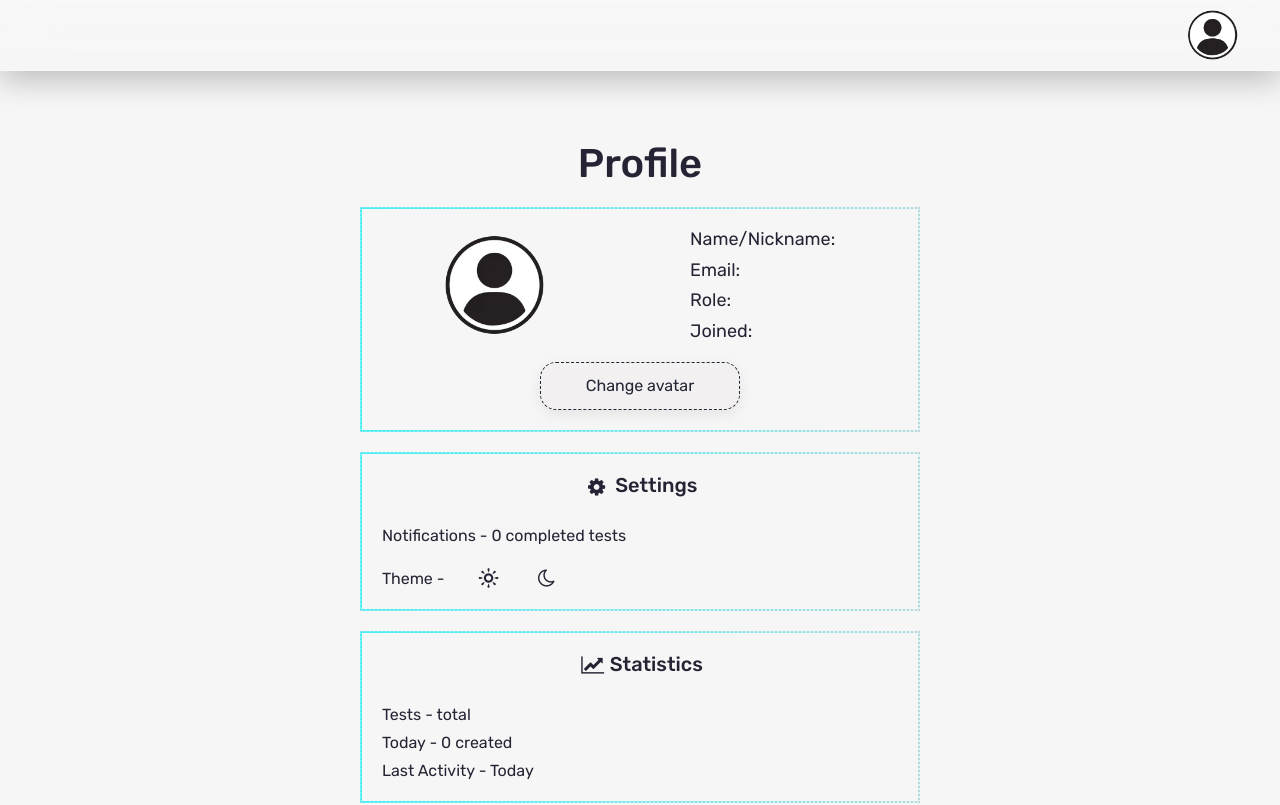
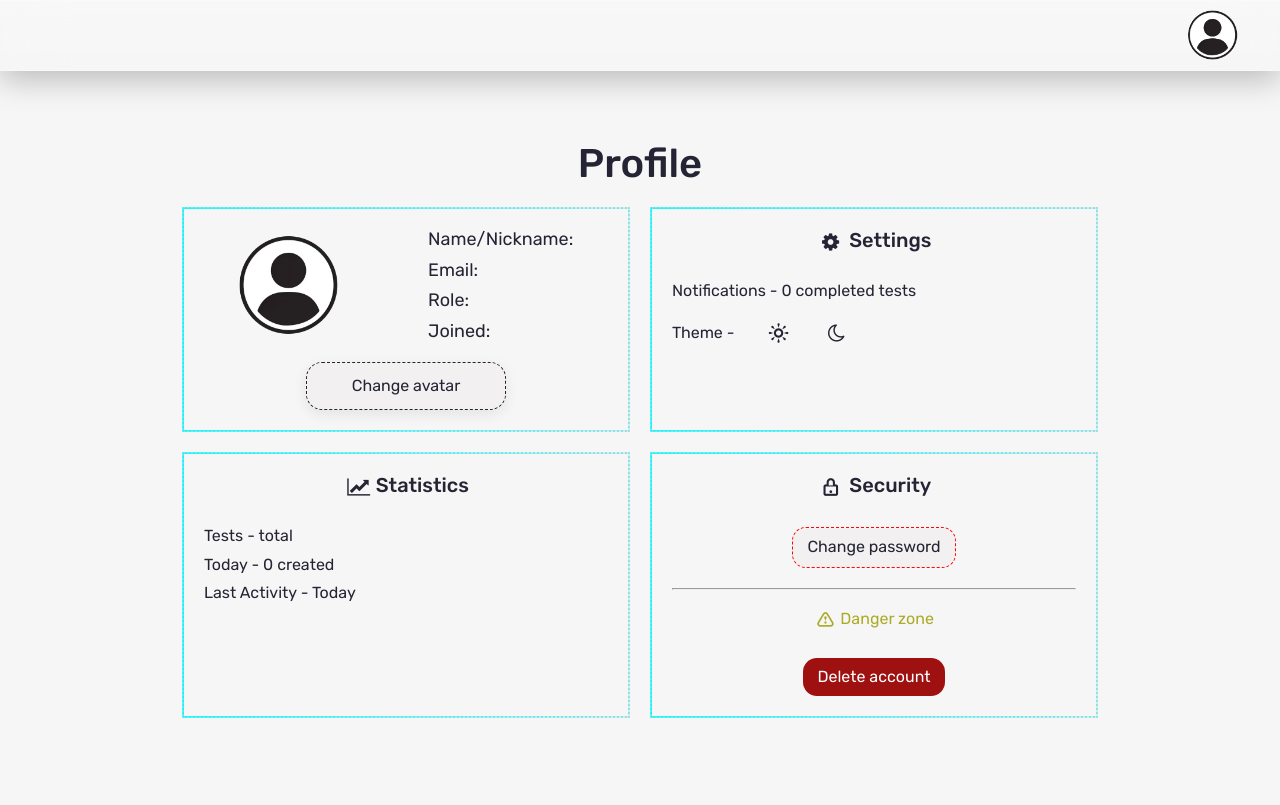
Before and after one commit to DavidP1983/test-constructor, a Next.js app: page /profile in a window 1280 px wide. Shown: the top 805 px of the page. Built offline with nearby package versions, Linux system fonts and the light colour scheme.

Commit message:
Implement animation for pages AlltestsPage/Profile

```diff
--- a/db.json
+++ b/db.json
@@ -759,9 +759,27 @@
       "id": "0d9ae1ea-cc0e-4790-aaf2-3012ddfdec91",
       "authorId": "6d767c59-fd94-491c-b14e-f15cda863322",
       "name": "Reading",
-      "createdAt": "2026-01-03",
+      "createdAt": "2026-01-04",
       "participantsCount": 0,
       "test": [
+        {
+          "id": "c483da80-44a9-4cdb-9c10-28eeddc5a0c9",
+          "type": "radio",
+          "title": "Hello",
+          "instructions": "Один вариант ответа",
+          "options": [
+            {
+              "id": "ba3087e9",
+              "question": "123",
+              "answer": true
+            },
+            {
+              "id": "1faf1f21",
+              "question": "Hello",
+              "answer": false
+            }
+          ]
+        },
         {
           "id": "0608e70e-5b50-4fea-83c2-3b26abddb385",
           "type": "checkbox",
@@ -779,22 +797,53 @@
               "answer": true
             }
           ]
-        },
+        }
+      ],
+      "result": {
+        "totalQuestions": 2,
+        "answers": 0
+      }
+    },
+    {
+      "id": "cb574a2f-d5f0-4105-9367-57314818dfbd",
+      "authorId": "6d767c59-fd94-491c-b14e-f15cda863322",
+      "name": "History",
+      "createdAt": "2026-01-04",
+      "participantsCount": 0,
+      "test": [
         {
-          "id": "c483da80-44a9-4cdb-9c10-28eeddc5a0c9",
+          "id": "7c6730c9-f1c7-404c-8e0f-9b8bcb0d2287",
           "type": "radio",
-          "title": "Hello",
+          "title": "History",
           "instructions": "Один вариант ответа",
           "options": [
             {
-              "id": "ba3087e9",
-              "question": "123",
+              "id": "d9d3a49d",
+              "question": "Hello",
               "answer": true
             },
             {
-              "id": "1faf1f21",
+              "id": "a513f434",
               "question": "Hello",
               "answer": false
+            }
+          ]
+        },
+        {
+          "id": "085afd61-a6e7-48f6-938d-83be316f3362",
+          "type": "checkbox",
+          "title": "History",
+          "instructions": "Несколько вариантов",
+          "options": [
+            {
+              "id": "bf5c2a4f",
+              "question": "Hello",
+              "answer": true
+            },
+            {
+              "id": "b42128f4",
+              "question": "Hello",
+              "answer": true
             }
           ]
         }
@@ -814,7 +863,7 @@
       "role": "Admin",
       "joined": "2025-12-24",
       "notifications": true,
-      "lastActivity": "2025-12-30",
+      "lastActivity": "2026-01-04",
       "lastLogin": "2025-12-30"
     },
     {
--- a/package.json
+++ b/package.json
@@ -13,6 +13,7 @@
     "@tanstack/react-query": "^5.83.0",
     "clsx": "^2.1.1",
     "date-fns": "^4.1.0",
+    "motion": "^12.23.26",
     "next": "^16.0.7",
     "next-themes": "^0.4.6",
     "react": "^19.2.1",
--- a/src/entities/profile-info/ui/UserInfo.tsx
+++ b/src/entities/profile-info/ui/UserInfo.tsx
@@ -12,7 +12,7 @@ export const UserInfo = ({ actions }: { actions: React.ReactNode }) => {
 
 
     return (
-        <div className={styles.profile__content}>
+        <>
             <div className={styles.profile__info}>
                 <div className={styles.profile__info_image}>
                     <Image
@@ -33,6 +33,6 @@ export const UserInfo = ({ actions }: { actions: React.ReactNode }) => {
 
             </div>
             {actions}
-        </div>
+        </>
     )
 }
--- a/src/entities/profile-info/ui/UserSecurity.tsx
+++ b/src/entities/profile-info/ui/UserSecurity.tsx
@@ -10,12 +10,12 @@ interface Props {
 export const UserSecurity = ({ changePassword, deleteAccount }: Props) => {
 
     return (
-        <div className={styles.profile__security}>
+        <>
             <h2 className={styles.profile__subtitle}><i className="icon-lock"></i> Security</h2>
             {changePassword}
             <hr />
             <h3 className={styles.profile__security_danger}><i className="icon-warning-empty"></i> Danger zone</h3>
             {deleteAccount}
-        </div>
+        </>
     )
 }
--- a/src/entities/profile-info/ui/UserSettings.tsx
+++ b/src/entities/profile-info/ui/UserSettings.tsx
@@ -6,7 +6,7 @@ import styles from '@/styles/blocks/profile.module.scss';
 export const UserSettings = ({ actions }: { actions: React.ReactNode }) => {
 
     return (
-        <div className={styles.profile__settings}>
+        <>
             <h2 className={styles.profile__subtitle}><i className="icon-cog"></i> Settings</h2>
             <div className={styles.profile__settings_notifications}>
                 <div className={styles.profile__settings_link}>
@@ -17,6 +17,6 @@ export const UserSettings = ({ actions }: { actions: React.ReactNode }) => {
                 </div>
                 {actions}
             </div>
-        </div>
+        </>
     )
 }
--- a/src/entities/profile-info/ui/UserStats.tsx
+++ b/src/entities/profile-info/ui/UserStats.tsx
@@ -11,14 +11,15 @@ export const UserStats = () => {
     const userInfo = useLoginForm(state => state.userData);
     const totalCreatedTests = useTest(state => state.totalCreatedTests);
     const lastActivity = daysSinceLastLogin(userInfo);
+
     return (
-        <div className={styles.profile__statistics}>
+        <>
             <h2 className={styles.profile__subtitle}><i className="icon-chart-line"></i> Statistics</h2>
             <div className={styles.profile__statistics_desc}>
                 <div className="desc">Tests - {userTestData?.length} total</div>
                 <div className="desc">Today - {totalCreatedTests} created</div>
                 <div className="desc">Last Activity  - {lastActivity ? `${lastActivity} days` : "Today"} </div>
             </div>
-        </div>
+        </>
     )
 }
--- a/src/styles/base/basic.scss
+++ b/src/styles/base/basic.scss
@@ -105,3 +105,9 @@ figure {
         color-scheme: dark;
     }
 }
+
+@media screen and (max-width: 992px) {
+    .container {
+        max-width: 720px;
+    }
+}
--- a/src/styles/blocks/profile.module.scss
+++ b/src/styles/blocks/profile.module.scss
@@ -23,8 +23,7 @@
     &__statistics,
     &__security {
         position: relative;
-        width: 50%;
-        margin-top: 20px;
+        width: 40%;
         padding: 20px;
         border: 2px dotted lightgray;
         z-index: 1;
@@ -72,8 +71,11 @@
 
     &__wrapper {
         display: flex;
-        flex-direction: column;
-        align-items: safe center;
+        flex-wrap: wrap;
+        justify-content: safe center;
+        align-items: stretch;
+        min-height: 200px;
+        margin-top: 20px;
         gap: 20px;
     }
 
@@ -220,3 +222,14 @@
     }
 
 }
+
+@media screen and (max-width: 992px) {
+    .profile {
+        &__content,
+        &__settings,
+        &__statistics,
+        &__security {
+            width: 100%;
+        }
+    }
+}
--- /dev/null
+++ b/src/widgets/allTests-page/animations.ts
@@ -0,0 +1,25 @@
+import { Variants } from "motion";
+
+export const tableVariants: Variants = {
+    initial: {
+        y: 30,
+        opacity: 0,
+    },
+    ready: {
+        y: 0,
+        opacity: 1,
+        transition: {
+            duration: 0.5,
+            delay: 1.5,
+            ease: 'easeOut',
+        },
+    },
+    placeholder: {
+        y: 0,
+        opacity: 0.5,
+        transition: {
+            duration: 0.2,
+            ease: 'easeOut',
+        },
+    },
+};
--- a/src/widgets/profile/ProfilePage.tsx
+++ b/src/widgets/profile/ProfilePage.tsx
@@ -8,6 +8,8 @@ import { ChangeAvatarButton } from "@/features/profile/change-avatar/ui/ChangeAv
 import { ChangeThemeButtons } from "@/features/profile/change-theme/ui/ChangeThemeButtons";
 import { ChangePasswordButton } from "@/features/profile/user-security/ui/ChangePasswordButton";
 import { DeleteAccountButton } from "@/features/profile/user-security/ui/DeleteAccountButton";
+import { motion } from "motion/react";
+import { profileVariants } from "./animations";
 
 import styles from '@/styles/blocks/profile.module.scss';
 
@@ -16,21 +18,53 @@ export const ProfilePage = () => {
     return (
         <main className={styles.profile}>
             <section aria-labelledby="profile information" className={styles.profile__section}>
-                <h1 className={styles.profile__title}>Profile</h1>
+                <motion.h1
+                    className={styles.profile__title}
+                    initial={{ y: -40, opacity: 0 }}
+                    animate={{ y: 0, opacity: 1 }}
+                    transition={{ duration: 0.5, ease: "easeOut" }}>
+                    Profile
+                </motion.h1>
                 <div className="container">
                     <div className={styles.profile__wrapper}>
+
+                        <motion.div
+                            className={styles.profile__content}
+                            variants={profileVariants}
+                            initial="initialLeft"
+                            animate="readyInfo">
                             <UserInfo
                                 actions={<ChangeAvatarButton />}
                             />
+                        </motion.div>
 
+                        <motion.div
+                            className={styles.profile__settings}
+                            variants={profileVariants}
+                            initial="initialRight"
+                            animate="readySettings">
                             <UserSettings
                                 actions={<ChangeThemeButtons />} />
+                        </motion.div>
 
+                        <motion.div
+                            className={styles.profile__statistics}
+                            variants={profileVariants}
+                            initial="initialLeft"
+                            animate="readyStats"
+                        >
                             <UserStats />
+                        </motion.div>
 
+                        <motion.div
+                            className={styles.profile__security}
+                            variants={profileVariants}
+                            initial="initialRight"
+                            animate="readySecurity">
                             <UserSecurity
                                 changePassword={<ChangePasswordButton />}
                                 deleteAccount={<DeleteAccountButton />} />
+                        </motion.div>
                     </div>
                 </div>
             </section>
--- /dev/null
+++ b/src/widgets/profile/animations.ts
@@ -0,0 +1,48 @@
+import { Variants } from "motion";
+
+export const profileVariants: Variants = {
+    initialLeft: {
+        x: -100,
+        opacity: 0,
+    },
+    initialRight: {
+        x: 100,
+        opacity: 0,
+    },
+    readyInfo: {
+        x: 0,
+        opacity: 1,
+        transition: {
+            duration: 0.5,
+            delay: 0.5,
+            ease: 'easeOut',
+        },
+    },
+    readySettings: {
+        x: 0,
+        opacity: 1,
+        transition: {
+            duration: 0.5,
+            delay: 1,
+            ease: 'easeOut',
+        },
+    },
+    readyStats: {
+        x: 0,
+        opacity: 1,
+        transition: {
+            duration: 0.5,
+            delay: 1.5,
+            ease: 'easeOut',
+        },
+    },
+    readySecurity: {
+        x: 0,
+        opacity: 1,
+        transition: {
+            duration: 0.5,
+            delay: 2,
+            ease: 'easeOut',
+        },
+    },
+};
```
Also changed, not shown: src/widgets/allTests-page/AllTestsPageClient.tsx (+34 -5 lines), 1 other file (tests, documents, lock files or other folders). Lines whose indentation alone changed are shown as unchanged.
